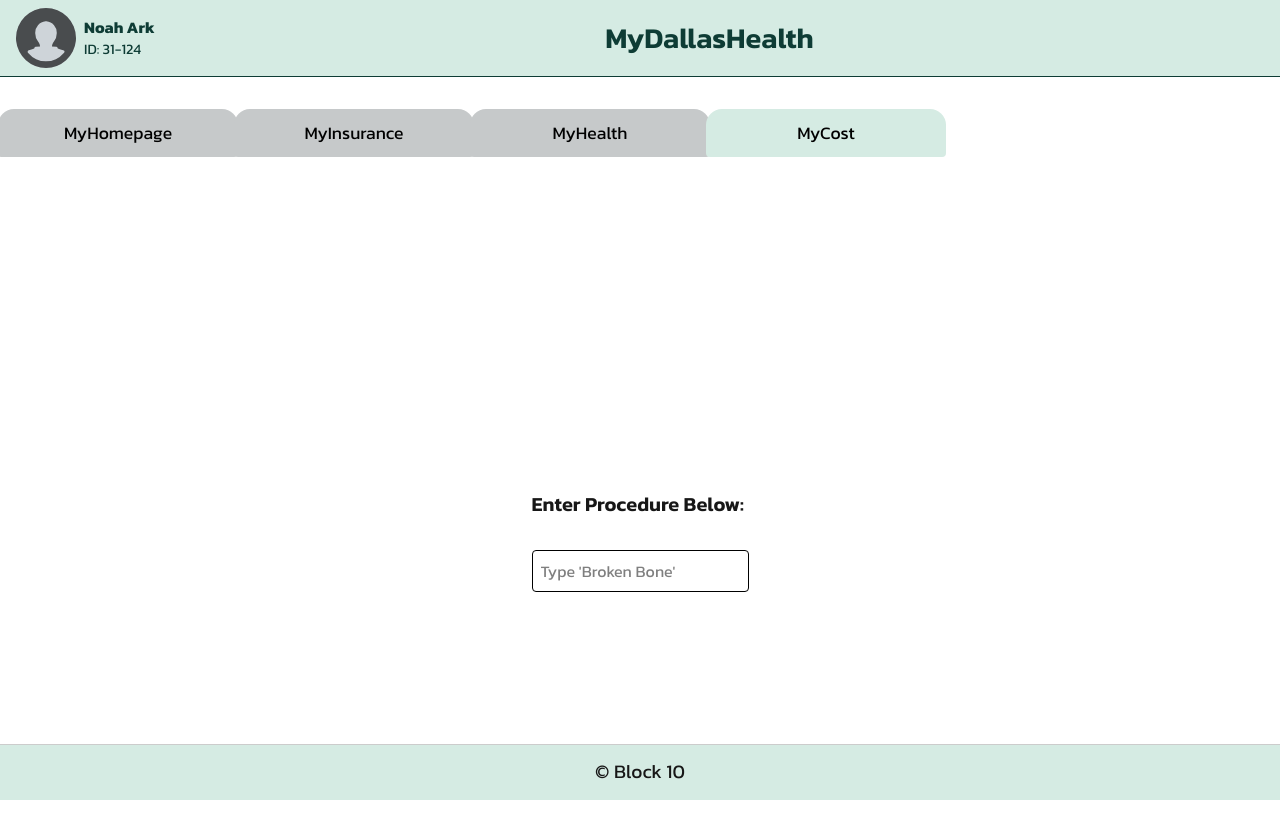
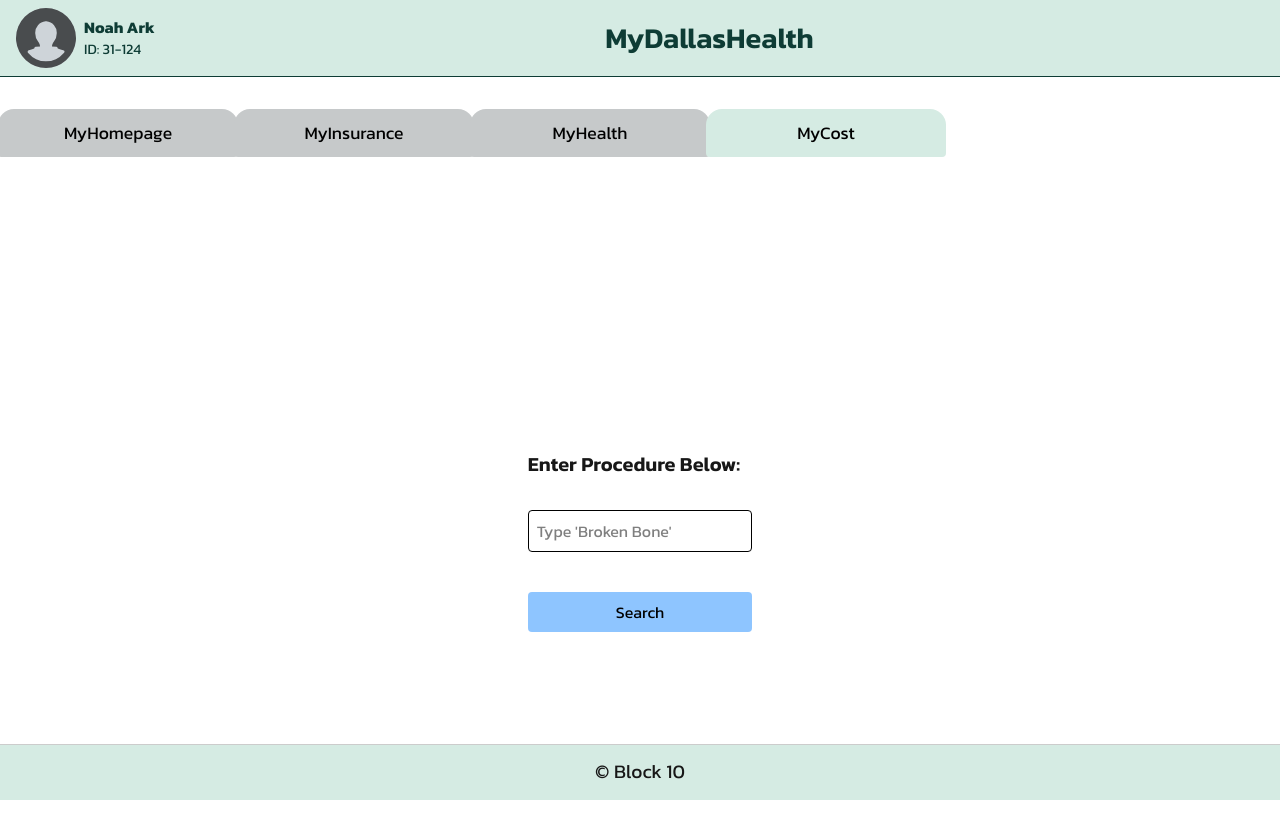
Before and after one commit to Steezzee/dallashealthcare, a Next.js app: page /cost in a window 1280 px wide. Shown: the top 838 px of the page. Built offline with nearby package versions, Linux system fonts and the light colour scheme.

Commit message:
Added search button

```diff
--- a/app/cost/page.tsx
+++ b/app/cost/page.tsx
@@ -13,6 +13,7 @@ export default function Cost() {
   const router = useRouter();
   const [users, setUsers] = useState<Array<Item & { visible: boolean }>>([]);
   const [search, setSearch] = useState("");
+  const [showCards, setShowCards] = useState(false);
 
   // Load JSON data
   useEffect(() => {
@@ -24,17 +25,18 @@ export default function Cost() {
     );
   }, []);
 
-  // Show cards when user searches certain term
-  useEffect(() => {
+  // Show cards when user searches certain term -- use 'broken bone' to show functionality
+  const handleShowCards = () => {
     const shouldShow = search.trim().toLowerCase() === "broken bone";
-
+    setShowCards(shouldShow);
     setUsers(prev =>
       prev.map(user => ({
         ...user,
         visible: shouldShow,
-      }))
+      })
+      )
     );
-  }, [search]);
+  };
 
   // Navigation handler based on card name
   const handleCardClick = (name: string) => {
@@ -66,18 +68,21 @@ export default function Cost() {
           className="border p-2 rounded w-full max-w-sm text-black"
         />
 
+        { /* added a button here */ }
+        <button onClick ={handleShowCards} className="bg-blue-300 text-black gap-8 justify-items-center px-22 py-2 rounded mt-2">
+          Search
+        </button>
+
         <div className="grid grid-cols-1 sm:grid-cols-2 md:grid-cols-3 gap-4 w-full">
-          {users.map((user) => (
+          {users.map((user) =>
+          user.visible ? (
             <div
               key={user.id}
-              className={`border p-4 rounded bg-white text-black cursor-pointer ${
-                user.visible ? "block" : "hidden"
-              }`}
-              onClick={() => handleCardClick(user.name)}
-            >
-              <strong>{user.name}</strong>
+              className="border p-4 rounded bg-white text-black cursor-pointer" onClick={() => handleCardClick(user.name)}>
+              <strong> {user.name} </strong>
             </div>
-          ))}
+          ) : null
+          )}
         </div>
       </main>
     </div>
```
